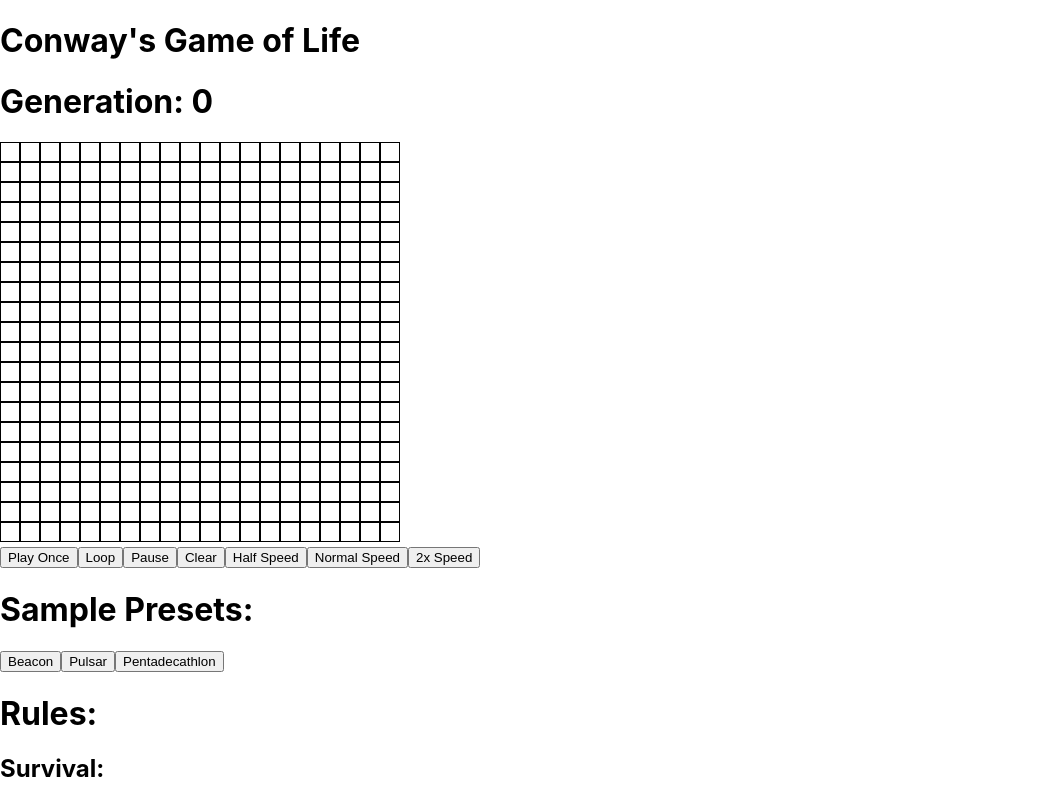
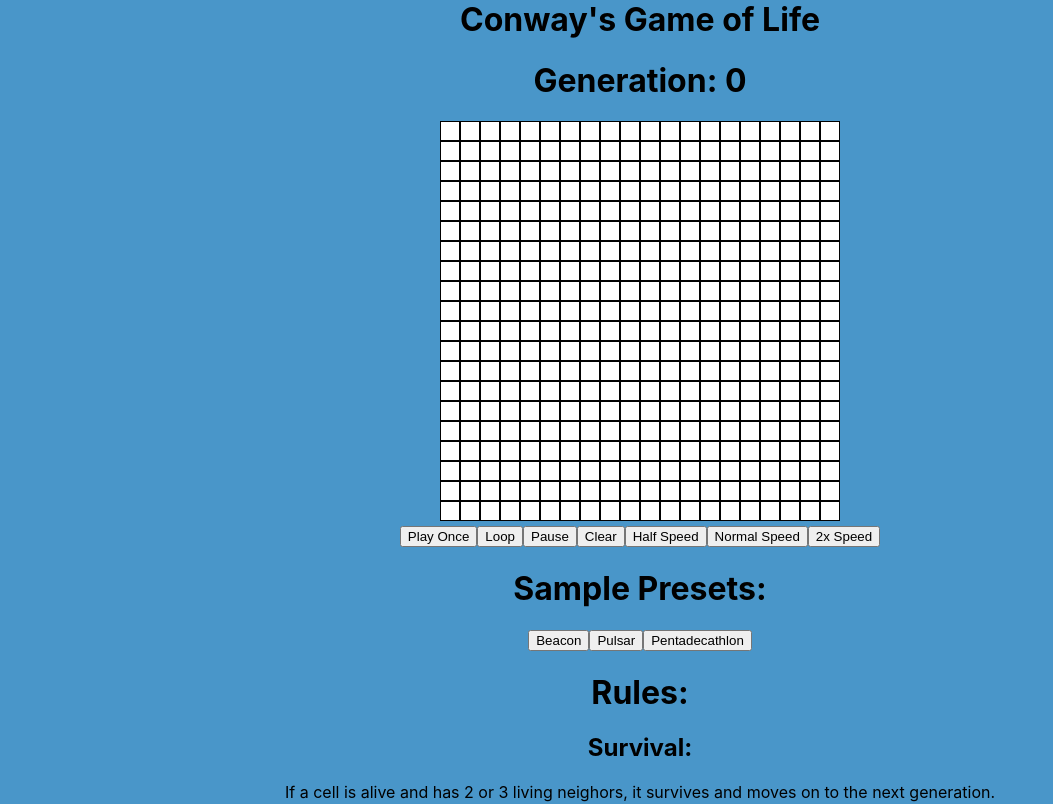
Before and after one commit to bloominstituteoftechnology/CS-Build-Week-1, a React (Create React App) app in the folder conways-life/: page / in a window 1280 px wide. Shown: the top 804 px of the page, without its empty margins (0-1053 px from the left). Built offline with nearby package versions, Linux system fonts and the light colour scheme.

Commit message:
Centered page content, added background color, filled in the grid lines after cell death

```diff
--- a/conways-life/src/App.css
+++ b/conways-life/src/App.css
@@ -1,3 +1,5 @@
-.App {
+.container {
   text-align: center;
+  background: rgb(73, 150, 201);
+  margin: -21px 0 -16px 0;
 }
--- a/conways-life/src/App.js
+++ b/conways-life/src/App.js
@@ -7,7 +7,7 @@ import './App.css';
 class App extends Component {
   render() {
     return (
-      <div>
+      <div className="container">
         <h1>Conway's Game of Life</h1>
         <Grid />
         <Rules />
--- a/conways-life/src/components/Grid.js
+++ b/conways-life/src/components/Grid.js
@@ -1,4 +1,5 @@
 import React, {Component} from 'react';
+import './grid.css'
 
 export default class Grid extends Component {
     constructor(props) {
@@ -181,12 +182,12 @@ export default class Grid extends Component {
                 if(this.state[cell] === 'black' && livC < 2) {
                     buffer[cell] = 'white';
                     ctx.fillStyle = buffer[cell];
-                    ctx.fillRect(xVal * 20, yVal *20, 20, 20)
+                    ctx.fillRect(xVal * 20.07, yVal *20, 18.9, 18.9)
                 }
                 if(this.state[cell] === 'black' && livC > 3) {
                     buffer[cell] = 'white';
                     ctx.fillStyle = buffer[cell];
-                    ctx.fillRect(xVal * 20, yVal *20, 20, 20)
+                    ctx.fillRect(xVal * 20.07, yVal *20, 18.9, 18.9)
                 }
                 else if(this.state[cell] === 'white' && livC === 3) {
                     buffer[cell] = 'black';
@@ -362,7 +363,7 @@ export default class Grid extends Component {
 
     render() {
         return(
-            <div>
+            <div className="grid">
                 <h1>Generation: {this.state.generation}</h1>
                 <canvas className='canvas' ref='canvas' />
                 <div>
--- /dev/null
+++ b/conways-life/src/components/grid.css
@@ -0,0 +1,3 @@
+.canvas {
+    background: white;
+}
```
